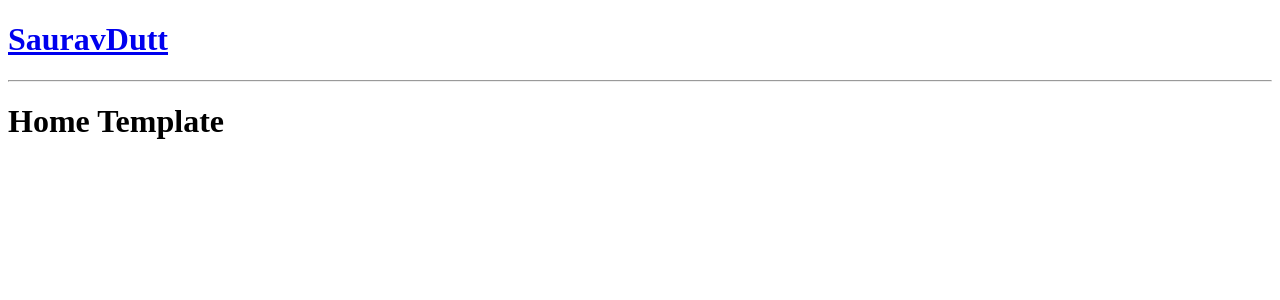
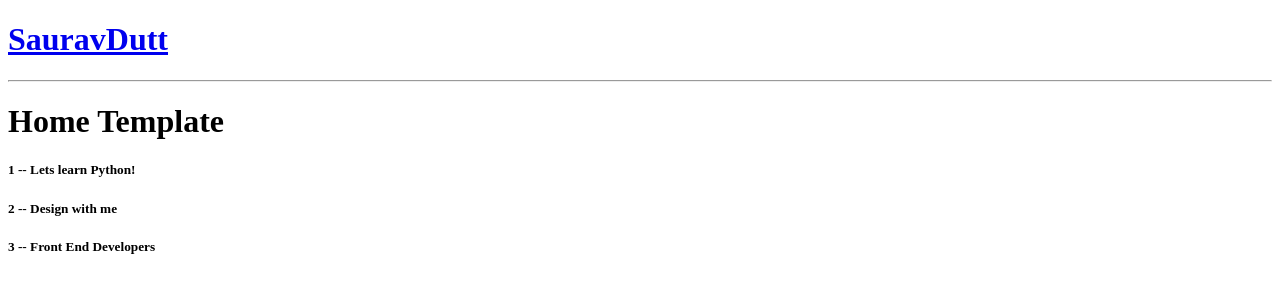
Before and after one commit to sauravDutt/App, a Django app: page / in a window 1280 px wide. Shown: the top 300 px of the page. Run offline with Django 3.2, Linux system fonts and the light colour scheme.

Commit message:
Just added some more stuff

```diff
--- a/base/views.py
+++ b/base/views.py
@@ -2,9 +2,15 @@ from django.shortcuts import render
 
 # Create your views here.
 
+rooms = [
+    {'id': 1, 'name': 'Lets learn Python!'},
+    {'id': 2, 'name': 'Design with me'},
+    {'id': 3, 'name': 'Front End Developers'},
+]
+
 
 def home(request):
-    return render(request, 'home.html')
+    return render(request, 'home.html', {'rooms': rooms})
 
 
 def room(request):
--- a/templates/home.html
+++ b/templates/home.html
@@ -1,6 +1,21 @@
 {% extends 'main.html' %}
 
 {% block content %}
+
 <h1> Home Template</h1>
 
+<div>
+    <div>
+        {% for room in rooms %}
+
+        <div>
+            <h5>
+                {{room.id}} -- {{room.name}}
+            </h5>
+        </div>
+
+        {% endfor %}
+    </div>
+</div>
+
 {% endblock %}
```
